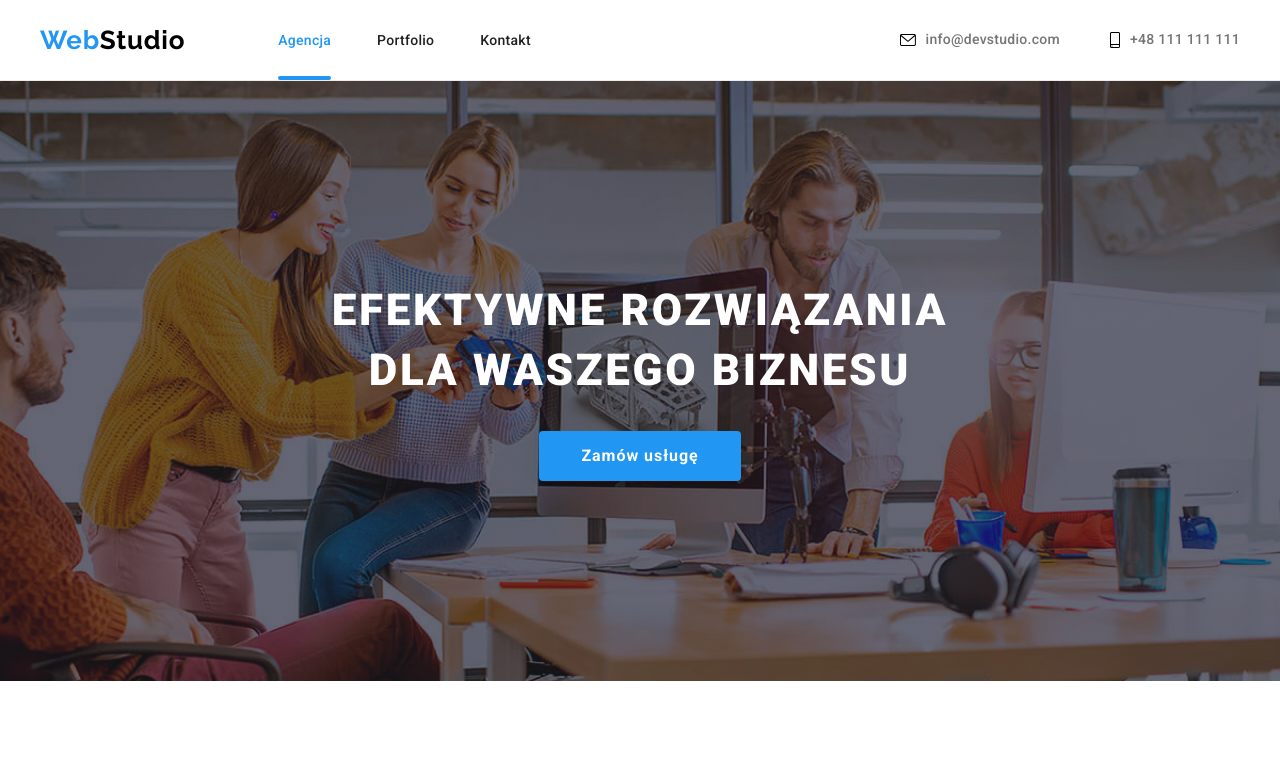
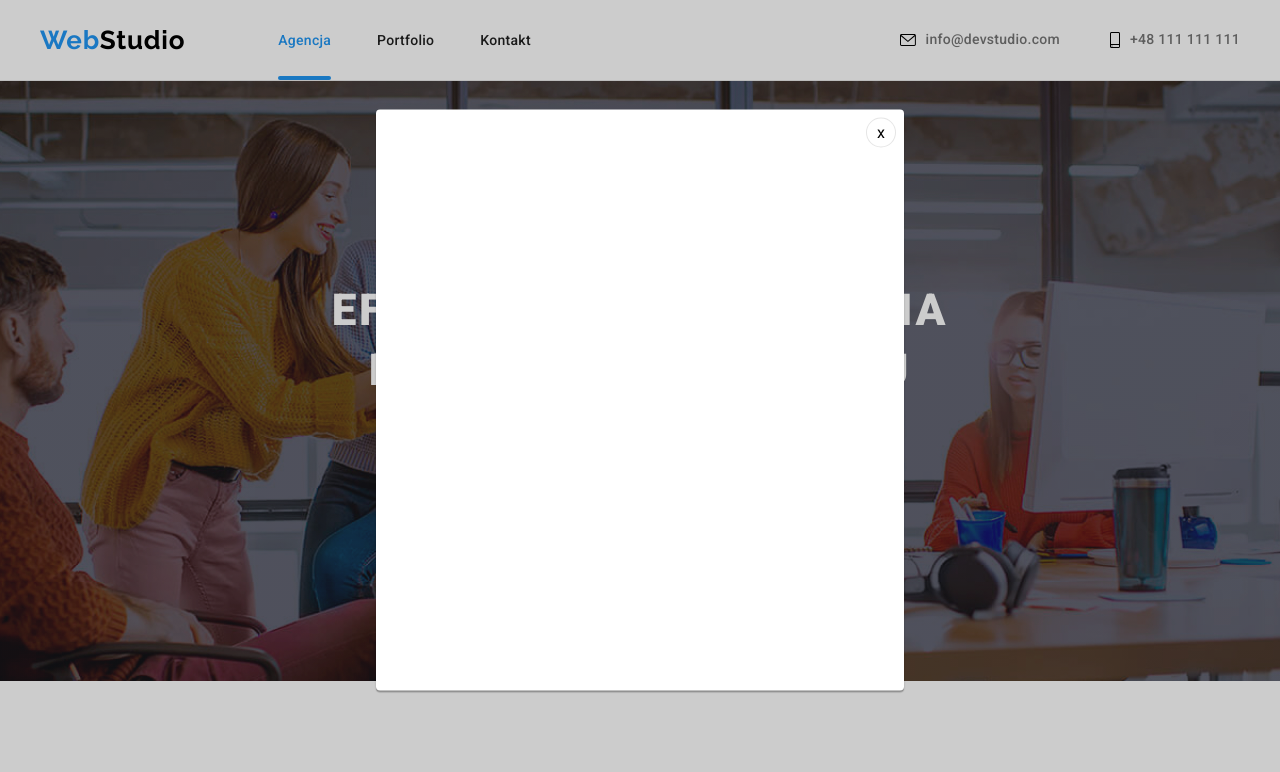
Before and after one commit to juliakoa/goit-markup-hw-05, a plain HTML site: page index.html in a window 1280 px wide. Both pictures are taken after a click on the button "Zamów usługę". Shown: the top 772 px of the page. Drawn offline with nearby package versions, Linux system fonts and the light colour scheme.

Commit message:
modal added

```diff
--- a/css/styles.css
+++ b/css/styles.css
@@ -521,3 +521,42 @@ footer {
 .socialmedia-icon-wrap:focus .socialmedia-icon {
   fill: #fff;
 }
+
+.backdrop {
+  position: fixed;
+  left: 0;
+  right: 0;
+  top: 0;
+  bottom: 0;
+  background-color: rgba(0, 0, 0, 0.2);
+}
+
+.modal {
+  position: absolute;
+  top: 50%;
+  left: 50%;
+  transform: translate(-50%, -50%);
+  height: 581px;
+  width: 528px;
+  border-radius: 4px;
+  background-color: #fff;
+  box-shadow: 0px 2px 1px 0px rgba(0, 0, 0, 0.2),
+    0px 1px 1px 0px rgba(0, 0, 0, 0.14), 0px 1px 3px 0px rgba(0, 0, 0, 0.12);
+}
+
+.modal_button {
+  position: absolute;
+  top: 8px;
+  right: 8px;
+  width: 30px;
+  height: 30px;
+  border: 1px solid rgba(0, 0, 0, 0.1);
+  border-radius: 50%;
+  background-color: #fff;
+}
+
+.is-hidden {
+  opacity: 0;
+  visibility: hidden;
+  pointer-events: none;
+}
--- a/index.html
+++ b/index.html
@@ -67,7 +67,9 @@
             EFEKTYWNE ROZWIĄZANIA <br />
             DLA WASZEGO BIZNESU
           </h1>
-          <button type="button" class="button-main">Zamów usługę</button>
+          <button type="button" class="button-main" data-modal-open>
+            Zamów usługę
+          </button>
         </div>
       </section>
       <section class="section introduction">
@@ -483,5 +485,11 @@
         </div>
       </div>
     </footer>
+    <div class="backdrop is-hidden" data-modal>
+      <div class="modal">
+        <button type="button" class="modal_button" data-modal-close>x</button>
+      </div>
+    </div>
+    <script src="./js/modal.js"></script>
   </body>
 </html>
--- /dev/null
+++ b/js/modal.js
@@ -0,0 +1,14 @@
+(() => {
+  const refs = {
+    openModalBtn: document.querySelector("[data-modal-open]"),
+    closeModalBtn: document.querySelector("[data-modal-close]"),
+    modal: document.querySelector("[data-modal]"),
+  };
+
+  refs.openModalBtn.addEventListener("click", toggleModal);
+  refs.closeModalBtn.addEventListener("click", toggleModal);
+
+  function toggleModal() {
+    refs.modal.classList.toggle("is-hidden");
+  }
+})();
```
